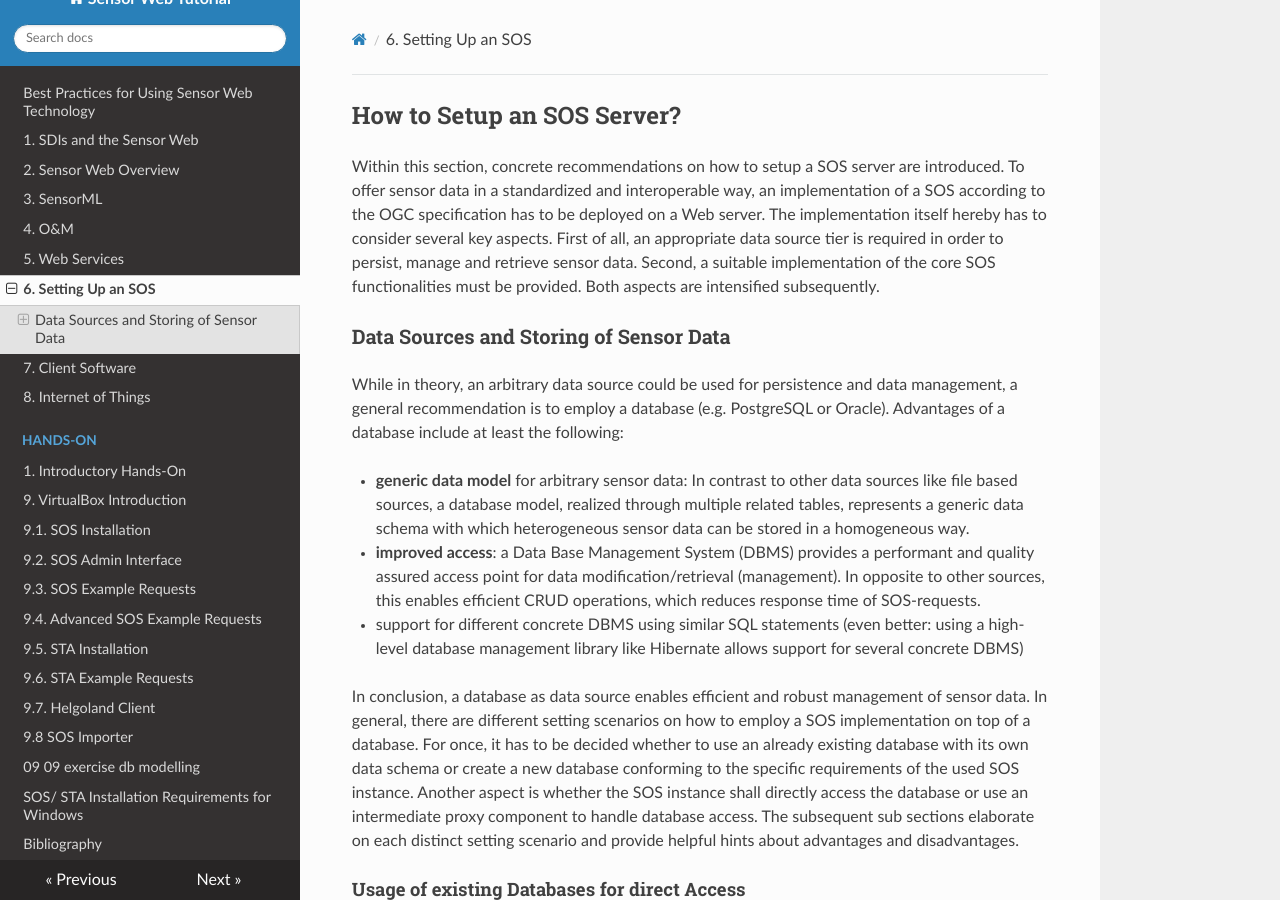
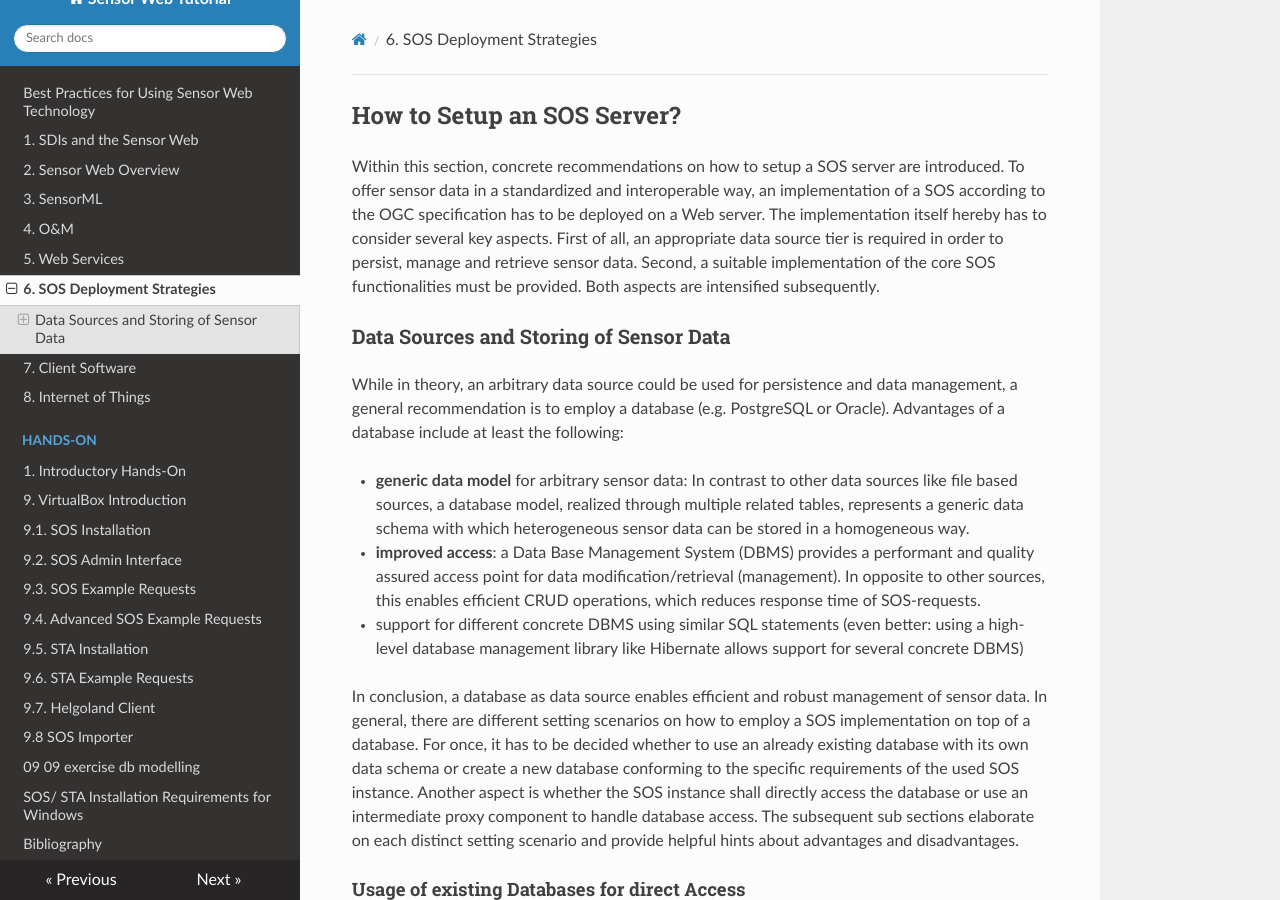
Before and after one commit to 52North/sensor-web-tutorial, an MkDocs documentation site: the page built from docs/06_sos-deployment-strategies.md, in a window 1280 px wide and 900 px high. Built offline with MkDocs 1.6.1, drawn with Linux system fonts in a browser that asks for light colours; nearby versions of some CDN libraries.

Commit message:
fix title

```diff
--- a/docs/06_sos-deployment-strategies.md
+++ b/docs/06_sos-deployment-strategies.md
@@ -1,5 +1,5 @@
 ---
-title: 6. Setting Up an SOS
+title: 6. SOS Deployment Strategies
 layout: page
 ---
 
```
